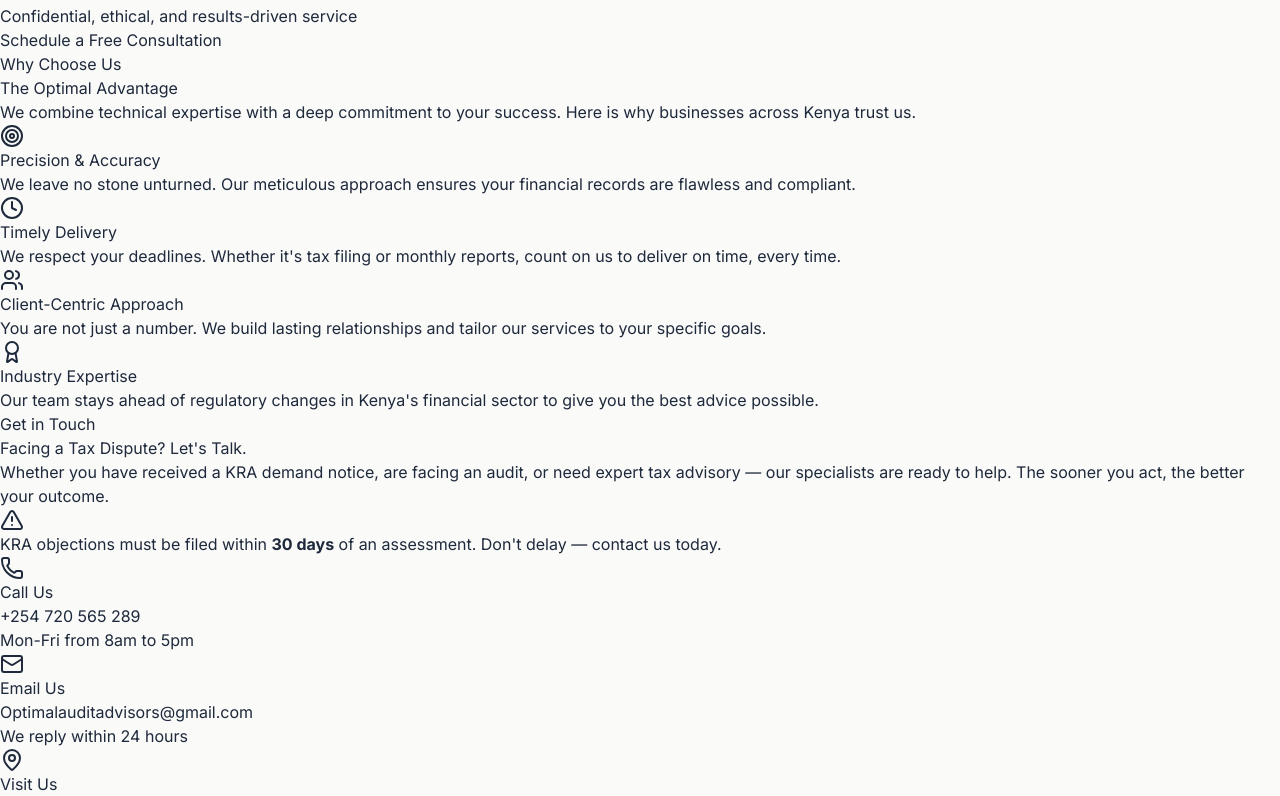
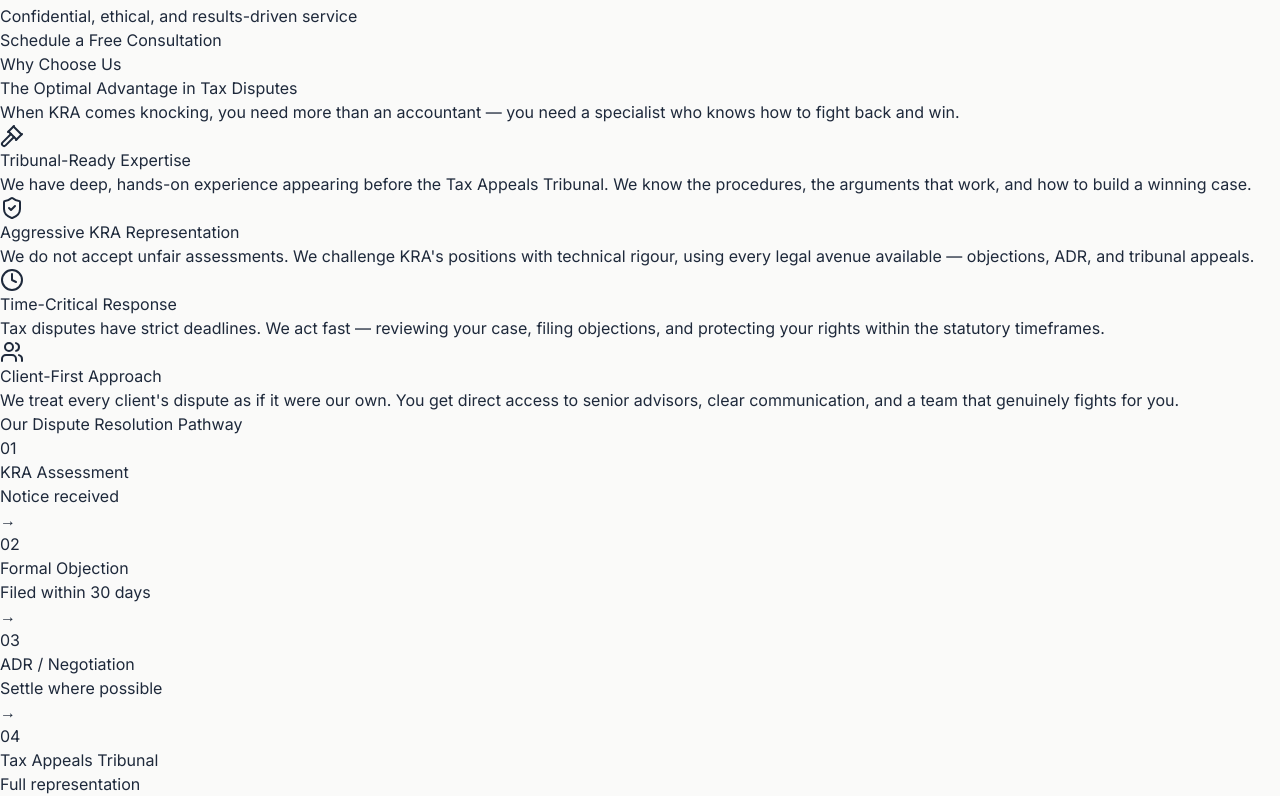
Before and after one commit to Maneno-Michael/Optimal-Audit-Advisors, a React (Vite) app: page / in a window 1280 px wide. Shown: the part 7306-8102 px from the top of the page. Built offline with nearby package versions, Linux system fonts and the light colour scheme.

Commit message:
Why choose us update

```diff
--- a/src/components/WhyChooseUs.tsx
+++ b/src/components/WhyChooseUs.tsx
@@ -1,61 +1,90 @@
 import React from 'react'
+import { motion } from 'framer-motion'
 import { Section } from './ui/Section'
-import { Target, Clock, Users, Award } from 'lucide-react'
+import { Gavel, ShieldCheck, Clock, Users } from 'lucide-react'
+import { staggerContainer, fadeInUp } from '../utils/animations'
 const features = [
   {
-    icon: Target,
-    title: 'Precision & Accuracy',
+    icon: Gavel,
+    title: 'Tribunal-Ready Expertise',
     description:
-      'We leave no stone unturned. Our meticulous approach ensures your financial records are flawless and compliant.',
+      'We have deep, hands-on experience appearing before the Tax Appeals Tribunal. We know the procedures, the arguments that work, and how to build a winning case.',
+  },
+  {
+    icon: ShieldCheck,
+    title: 'Aggressive KRA Representation',
+    description:
+      "We do not accept unfair assessments. We challenge KRA's positions with technical rigour, using every legal avenue available — objections, ADR, and tribunal appeals.",
   },
   {
     icon: Clock,
-    title: 'Timely Delivery',
+    title: 'Time-Critical Response',
     description:
-      "We respect your deadlines. Whether it's tax filing or monthly reports, count on us to deliver on time, every time.",
+      'Tax disputes have strict deadlines. We act fast — reviewing your case, filing objections, and protecting your rights within the statutory timeframes.',
   },
   {
     icon: Users,
-    title: 'Client-Centric Approach',
+    title: 'Client-First Approach',
     description:
-      'You are not just a number. We build lasting relationships and tailor our services to your specific goals.',
-  },
-  {
-    icon: Award,
-    title: 'Industry Expertise',
-    description:
-      "Our team stays ahead of regulatory changes in Kenya's financial sector to give you the best advice possible.",
+      "We treat every client's dispute as if it were our own. You get direct access to senior advisors, clear communication, and a team that genuinely fights for you.",
   },
 ]
 export function WhyChooseUs() {
   return (
     <Section id="why-us" background="dark" className="relative">
       {/* Background Pattern */}
-      <div className="absolute inset-0 opacity-10 pointer-events-none">
+      <div className="absolute inset-0 opacity-5 pointer-events-none">
         <div className="absolute inset-0 bg-[linear-gradient(30deg,#ffffff_1px,transparent_1px)] bg-[size:20px_20px]"></div>
       </div>
+      {/* Amber top accent */}
+      <div className="absolute top-0 left-0 right-0 h-px bg-gradient-to-r from-transparent via-amber-500/50 to-transparent" />
 
       <div className="relative z-10">
-        <div className="text-center max-w-3xl mx-auto mb-16">
+        <motion.div
+          className="text-center max-w-3xl mx-auto mb-16"
+          initial={{
+            opacity: 0,
+            y: 20,
+          }}
+          whileInView={{
+            opacity: 1,
+            y: 0,
+          }}
+          viewport={{
+            once: true,
+          }}
+          transition={{
+            duration: 0.6,
+          }}
+        >
           <h2 className="text-amber-500 font-semibold tracking-wide uppercase text-sm mb-3">
             Why Choose Us
           </h2>
           <h3 className="text-3xl md:text-4xl font-bold text-white mb-6">
-            The Optimal Advantage
+            The Optimal Advantage in Tax Disputes
           </h3>
           <p className="text-slate-300 text-lg">
-            We combine technical expertise with a deep commitment to your
-            success. Here is why businesses across Kenya trust us.
+            When KRA comes knocking, you need more than an accountant — you need
+            a specialist who knows how to fight back and win.
           </p>
-        </div>
+        </motion.div>
 
-        <div className="grid md:grid-cols-2 lg:grid-cols-4 gap-8">
+        <motion.div
+          variants={staggerContainer}
+          initial="hidden"
+          whileInView="show"
+          viewport={{
+            once: true,
+          }}
+          className="grid md:grid-cols-2 lg:grid-cols-4 gap-6"
+        >
           {features.map((feature, index) => (
-            <div
+            <motion.div
               key={index}
+              variants={fadeInUp}
               className="bg-slate-800/50 backdrop-blur-sm p-6 rounded-xl border border-slate-700"
             >
-              <div className="w-12 h-12 bg-slate-700 rounded-lg flex items-center justify-center text-amber-500 mb-4">
+              <div className="w-12 h-12 bg-amber-500/10 border border-amber-500/20 rounded-lg flex items-center justify-center text-amber-500 mb-4">
                 <feature.icon className="w-6 h-6" />
               </div>
               <h4 className="text-lg font-bold text-white mb-2">
@@ -64,9 +93,72 @@
               <p className="text-slate-400 text-sm leading-relaxed">
                 {feature.description}
               </p>
-            </div>
+            </motion.div>
           ))}
-        </div>
+        </motion.div>
+
+        {/* Dispute Process Banner */}
+        <motion.div
+          initial={{
+            opacity: 0,
+            y: 20,
+          }}
+          whileInView={{
+            opacity: 1,
+            y: 0,
+          }}
+          viewport={{
+            once: true,
+          }}
+          transition={{
+            duration: 0.6,
+            delay: 0.3,
+          }}
+          className="mt-16 bg-amber-500/10 border border-amber-500/20 rounded-2xl p-8"
+        >
+          <p className="text-center text-amber-400 font-semibold uppercase text-sm tracking-wide mb-6">
+            Our Dispute Resolution Pathway
+          </p>
+          <div className="grid grid-cols-2 md:grid-cols-4 gap-4">
+            {[
+              {
+                step: '01',
+                title: 'KRA Assessment',
+                sub: 'Notice received',
+              },
+              {
+                step: '02',
+                title: 'Formal Objection',
+                sub: 'Filed within 30 days',
+              },
+              {
+                step: '03',
+                title: 'ADR / Negotiation',
+                sub: 'Settle where possible',
+              },
+              {
+                step: '04',
+                title: 'Tax Appeals Tribunal',
+                sub: 'Full representation',
+              },
+            ].map((item, i) => (
+              <div key={i} className="text-center relative">
+                <div className="text-3xl font-bold text-amber-500/30 mb-1">
+                  {item.step}
+                </div>
+                <div className="text-white font-semibold text-sm">
+                  {item.title}
+                </div>
+                <div className="text-slate-400 text-xs mt-1">{item.sub}</div>
+                {i < 3 && (
+                  <div className="hidden md:block absolute top-4 -right-2 text-amber-500/40 text-xl">
+                    →
+                  </div>
+                )}
+              </div>
+            ))}
+          </div>
+        </motion.div>
       </div>
     </Section>
   )
```
